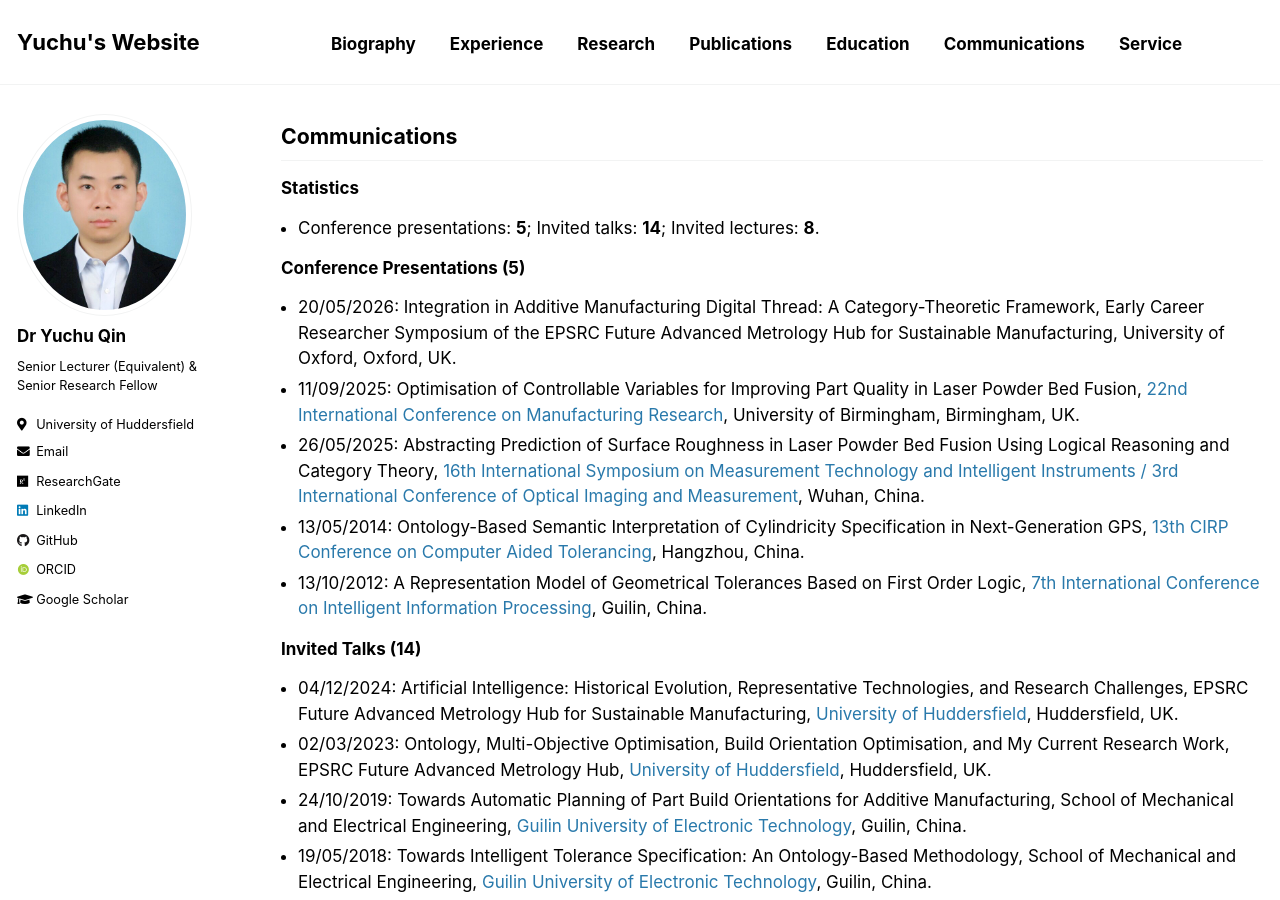
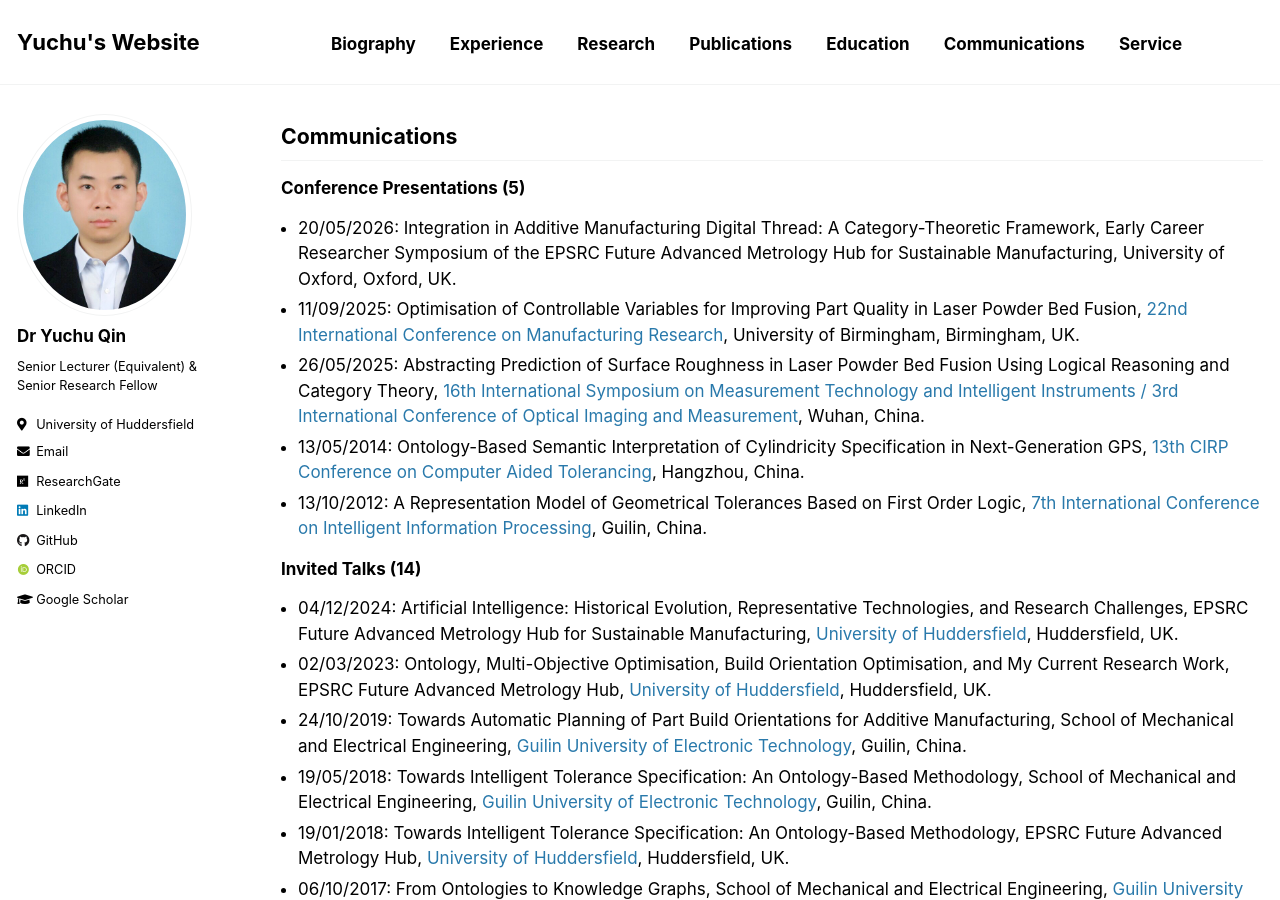
Before and after one commit to yuchu-qin/yuchu-qin.github.io, a Jekyll site: the page built from _pages/communications.md, in a window 1280 px wide and 900 px high. Built offline with Jekyll 4.4.1, drawn with Linux system fonts in a browser that asks for light colours; some web fonts are replaced; our own code applies the rules of GitHub Pages for plain Markdown files.

Commit message:
Remove statistics from communications.md
Removed statistics section from communications page.

```diff
--- a/_pages/communications.md
+++ b/_pages/communications.md
@@ -4,9 +4,6 @@ author_profile: true
 ---
 
 ## Communications
-### Statistics
-- Conference presentations: **5**; Invited talks: **14**; Invited lectures: **8**.
-
 ### Conference Presentations (5)
 - 20/05/2026: Integration in Additive Manufacturing Digital Thread: A Category-Theoretic Framework, Early Career Researcher Symposium of the EPSRC Future Advanced Metrology Hub for Sustainable Manufacturing,
 University of Oxford, Oxford, UK.
```
